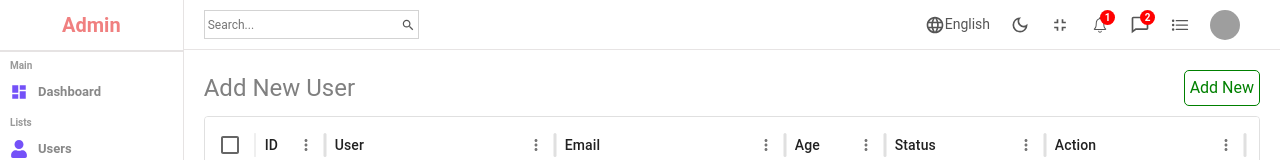
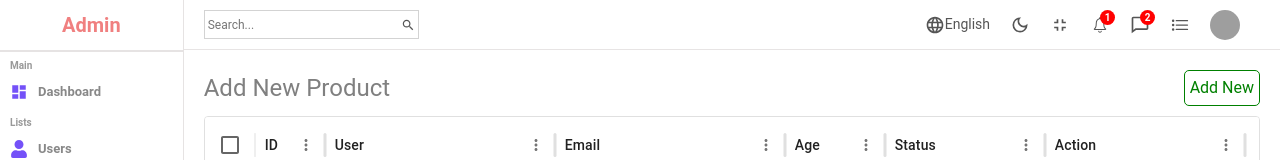
Before and after one commit to HuyNguyen0722/admin-react, a React (Create React App) app: page /products in a window 1280 px wide. Shown: the top 160 px of the page. Built offline with nearby package versions, Linux system fonts and the light colour scheme; grey boxes are pictures that could not be loaded.

Commit message:
Fix lỗi liên kết của product và user
Finish project

```diff
--- a/src/components/datatable/Datatable.jsx
+++ b/src/components/datatable/Datatable.jsx
@@ -2,7 +2,7 @@ import classNames from "classnames/bind";
 import styles from './datatable.module.scss'
 import { DataGrid } from "@mui/x-data-grid";
 import { userColumns, userRows } from "../../datatablesource";
-import { Link } from "react-router-dom";
+import { Link, useLocation } from "react-router-dom";
 import { useState } from "react";
 
 const cx = classNames.bind(styles)
@@ -10,6 +10,11 @@ const cx = classNames.bind(styles)
 function Datatable() {
 
     const [data, setData] = useState(userRows)
+
+    const location = useLocation()
+
+    const isProductsPage = location.pathname.includes('/products');
+    const isUsersPage = location.pathname.includes('/users');
 
     const handleDelete = (id) => {
         setData(data.filter((item) => item.id !== id))
@@ -23,7 +28,8 @@ function Datatable() {
             renderCell: (params) => {
                 return (
                     <div className={cx("cellAction")}>
-                        <Link to={`/users/${params.row.id}`} style={{ textDecoration: "none" }}>
+                        <Link to={isProductsPage ? "/products/new" : isUsersPage ? "/users/new" : "#"}
+                            style={{ textDecoration: "none" }}>
                             <div className={cx("viewButton")}>View</div>
                         </Link>
                         <div
@@ -41,8 +47,11 @@ function Datatable() {
     return (
         <div className={cx("datatable")}>
             <div className={cx("datatableTitle")}>
-                Add New User
-                <Link to="/users/new" className={cx("link")}>
+                {isProductsPage ? 'Add New Product' : isUsersPage ? 'Add New User' : 'Add New'}
+                <Link
+                    to={isProductsPage ? "/products/new" : isUsersPage ? "/users/new" : "#"}
+                    className={cx("link")}
+                >
                     Add New
                 </Link>
             </div>
```
